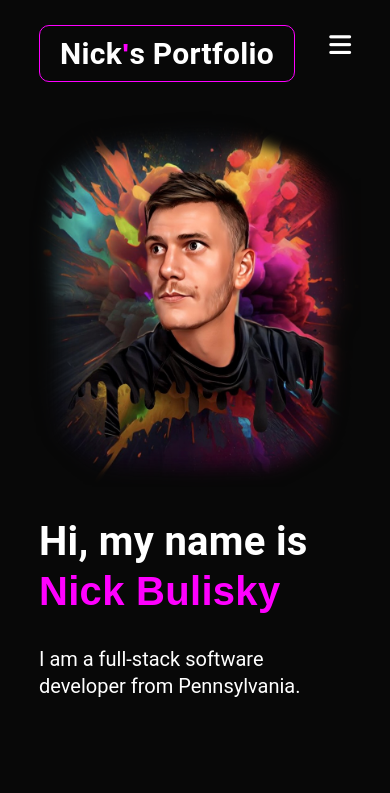
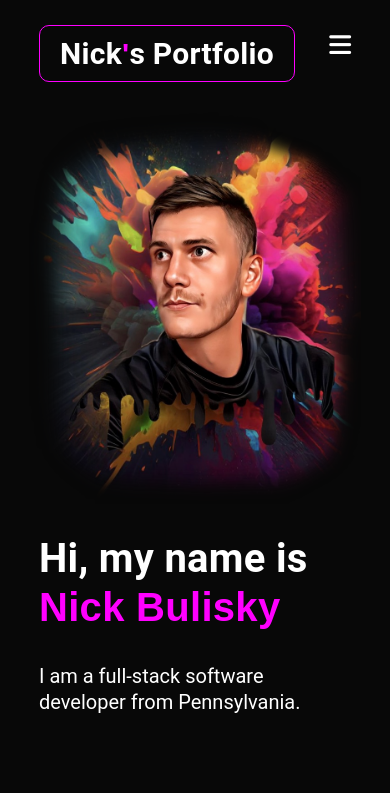
Before and after one commit to NickBull37/Nicks-Portfolio, a React (Create React App) app: page / in a window 390 px wide. Shown: the top 793 px of the page. Built offline with nearby package versions, Linux system fonts and the light colour scheme; grey boxes are pictures that could not be loaded.

Commit message:
Updating hero img mobile styling again

```diff
--- a/src/index.css
+++ b/src/index.css
@@ -437,7 +437,7 @@ form .btn2 {
 
     #hero-img {
         width: 85vw;
-        height: 48vh;
+        height: 50vh;
         background-size: cover;
         background-image: url(images/hero-image.png);
     }
```
